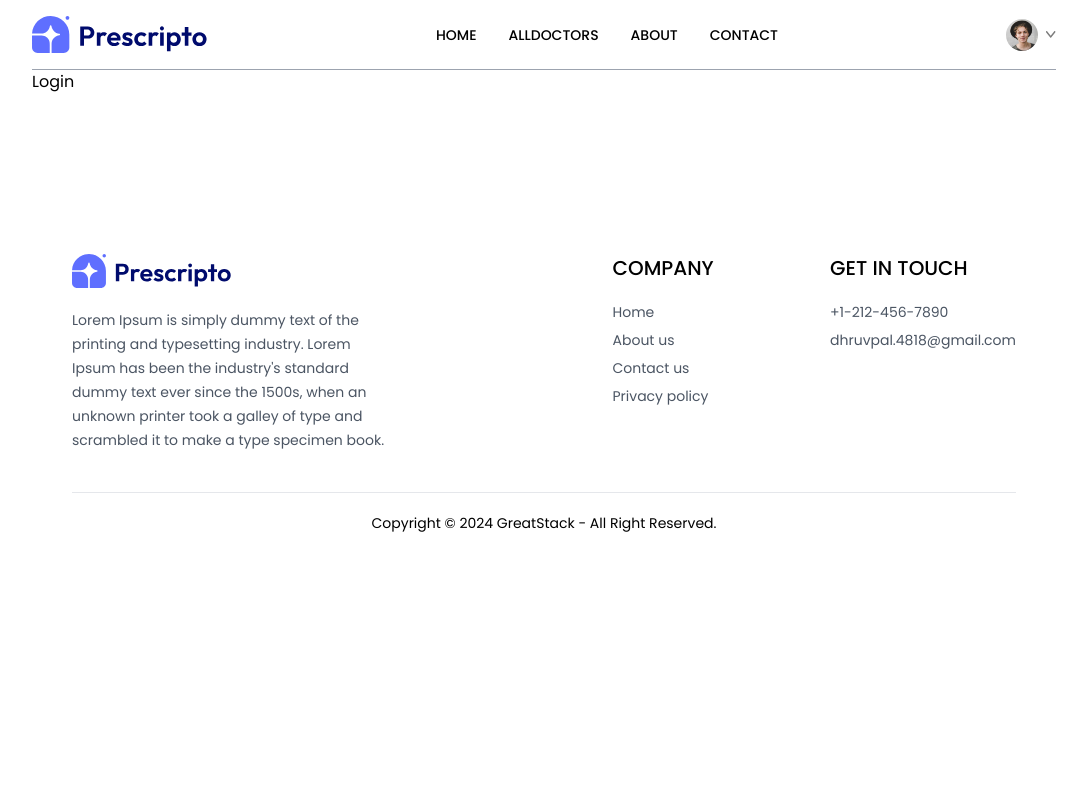
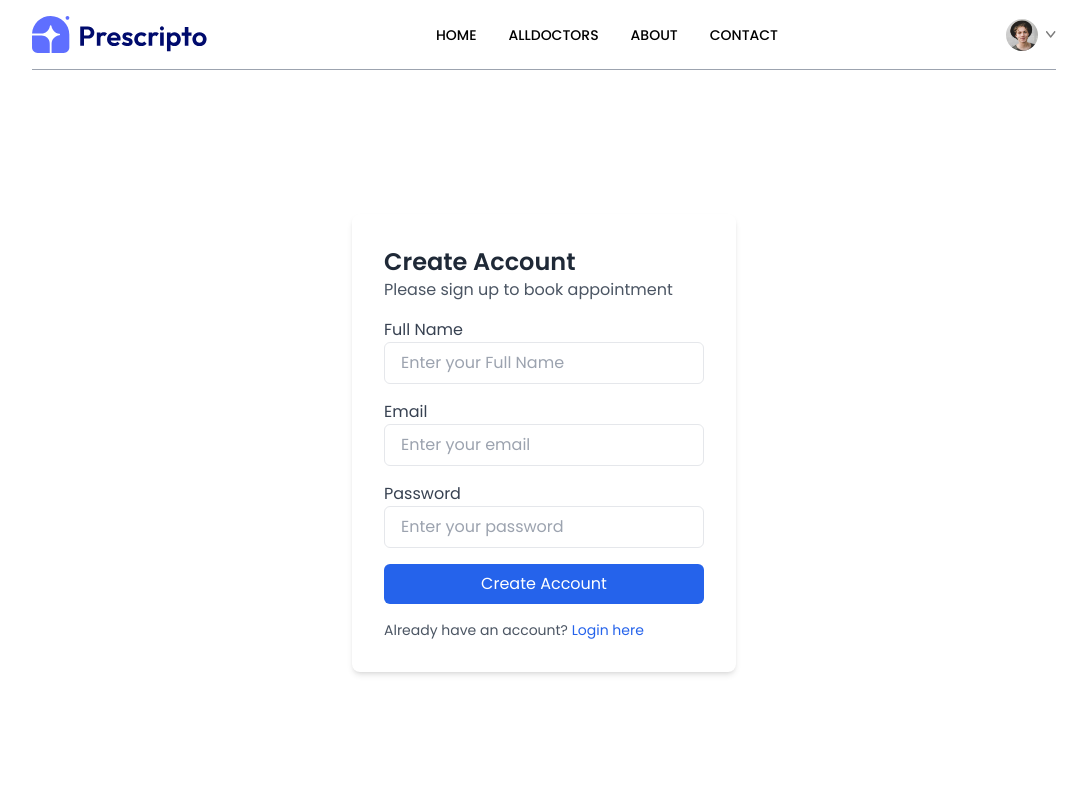
Before and after one commit to dhruv1086k/MERNdoctor, a React (Vite) app in the folder frontend/: page /login in a window 1280 px wide. Shown: the top 800 px of the page, without its empty margins (96-1183 px from the left). Built offline with nearby package versions, Linux system fonts and the light colour scheme.

Commit message:
add login page logic and UI

```diff
--- a/frontend/src/components/TopDoctors.jsx
+++ b/frontend/src/components/TopDoctors.jsx
@@ -17,7 +17,7 @@ const TopDoctors = () => {
           <div
             className="border border-blue-200 rounded-xl overflow-hidden cursor-pointer hover:translate-y-[-10px] transition-all duration-500"
             key={idx}
-            onClick={() => navigate(`./appointment/${doctor._id}`)}
+            onClick={() => navigate(`doctors/appointment/${doctor._id}`)}
           >
             <img src={doctor.image} alt="" className="bg-blue-50" />
             <div className="p-4">
--- a/frontend/src/pages/Login.jsx
+++ b/frontend/src/pages/Login.jsx
@@ -1,7 +1,100 @@
-import React from "react";
+import React, { useState } from "react";
 
 const Login = () => {
-  return <div>Login</div>;
+  const [state, setState] = useState("Sign Up"); // for setting login state
+
+  //   state variables to handle user login details
+  const [email, setEmail] = useState("");
+  const [password, setPassword] = useState("");
+  const [name, setName] = useState("");
+
+  //   for handling form data
+  const onSubmitHandler = (e) => {
+    e.preventDefault();
+  };
+
+  return (
+    <div className="flex items-center justify-center py-36">
+      <div className="bg-white p-8 rounded-lg shadow-md w-96">
+        <h2 className="text-2xl font-semibold text-gray-800">
+          {state === "Sign Up" ? "Create Account" : "Login"}
+        </h2>
+        <p className="text-gray-600 mb-4">
+          Please {state === "Sign Up" ? "sign up" : "login"} to book appointment
+        </p>
+        <form>
+          {state === "Sign Up" && (
+            <div className="mb-4">
+              <label className="block text-gray-700">Full Name</label>
+              <input
+                type="text"
+                onChange={(e) => {
+                  setName(e.target.value);
+                }}
+                value={name}
+                className="w-full px-4 py-2 border rounded-md focus:outline-none focus:ring-2 focus:ring-blue-500"
+                placeholder="Enter your Full Name"
+                required
+              />
+            </div>
+          )}
+          <div className="mb-4">
+            <label className="block text-gray-700">Email</label>
+            <input
+              type="email"
+              onChange={(e) => {
+                setEmail(e.target.value);
+              }}
+              value={email}
+              className="w-full px-4 py-2 border rounded-md focus:outline-none focus:ring-2 focus:ring-blue-500"
+              placeholder="Enter your email"
+              required
+            />
+          </div>
+          <div className="mb-4">
+            <label className="block text-gray-700">Password</label>
+            <input
+              type="password"
+              className="w-full px-4 py-2 border rounded-md focus:outline-none focus:ring-2 focus:ring-blue-500"
+              placeholder="Enter your password"
+              onChange={(e) => {
+                setPassword(e.target.value);
+              }}
+              value={password}
+              required
+            />
+          </div>
+          <button
+            type="submit"
+            className="w-full bg-blue-600 text-white py-2 rounded-md hover:bg-blue-700 transition"
+          >
+            {state === "Sign Up" ? "Create Account" : "Login"}
+          </button>
+        </form>
+        {state === "Sign Up" ? (
+          <p
+            className="text-gray-600 text-sm mt-4"
+            onClick={() => setState("Login")}
+          >
+            Already have an account?{" "}
+            <a href="#" className="text-blue-600">
+              Login here
+            </a>
+          </p>
+        ) : (
+          <p
+            className="text-gray-600 text-sm mt-4"
+            onClick={() => setState("Sign Up")}
+          >
+            Create a new account?{" "}
+            <a href="#" className="text-blue-600">
+              Sign Up here
+            </a>
+          </p>
+        )}
+      </div>
+    </div>
+  );
 };
 
 export default Login;
```
